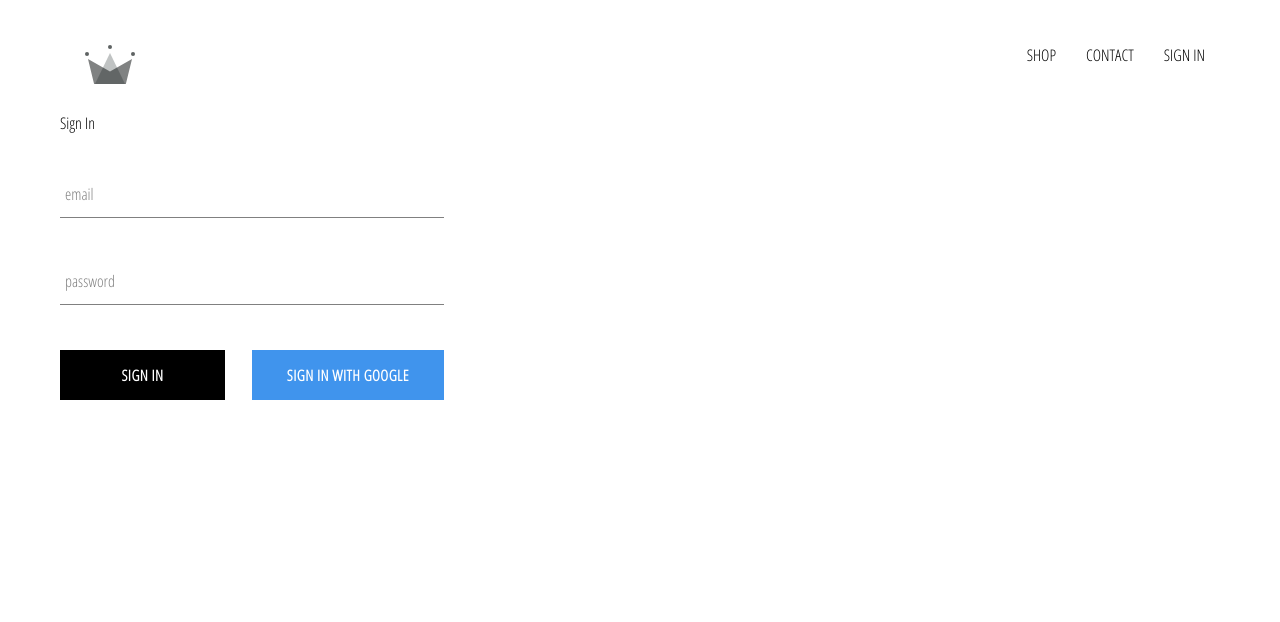
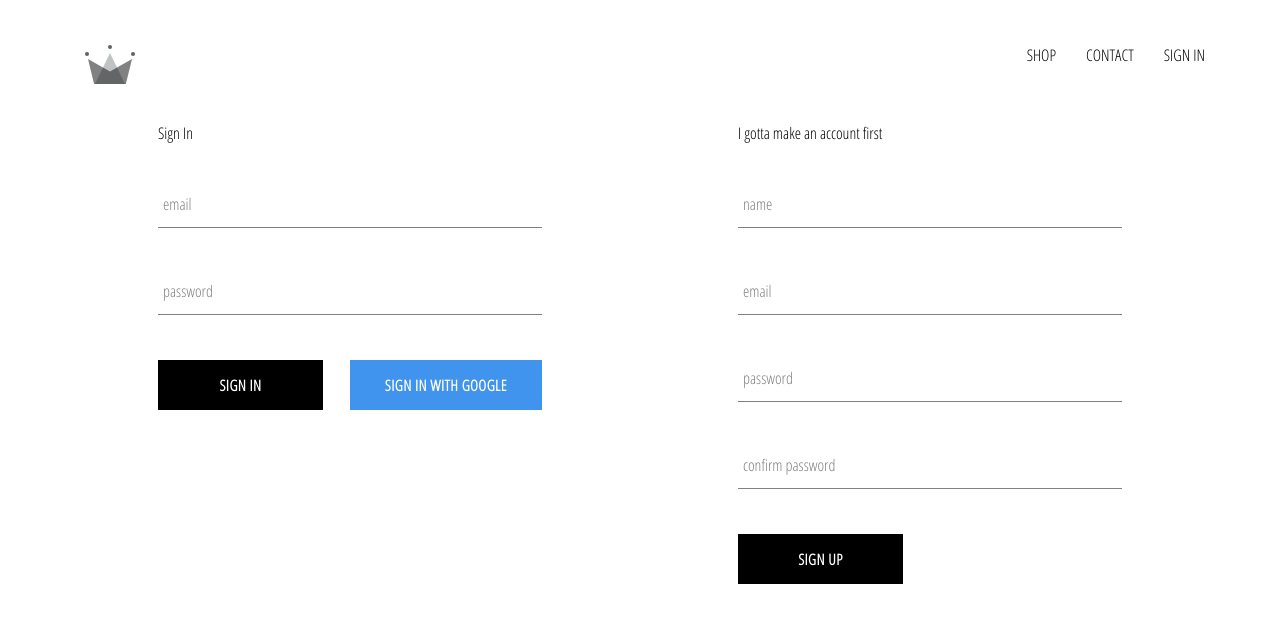
Before and after one commit to SiouxsieAsylum/E-CommerceApp, a React (Create React App) app: page /sign-in in a window 1280 px wide. Shown: the top 622 px of the page. Built offline with nearby package versions, Linux system fonts and the light colour scheme; no server answers.

Commit message:
sign in with oauth

```diff
--- a/package.json
+++ b/package.json
@@ -8,6 +8,7 @@
     "@testing-library/user-event": "^7.1.2",
     "firebase": "^7.24.0",
     "node-sass": "^4.14.1",
+    "prettier": "^2.1.2",
     "react": "^16.13.1",
     "react-dom": "^16.13.1",
     "react-router-dom": "^5.2.0",
--- a/src/App.js
+++ b/src/App.js
@@ -4,7 +4,7 @@ import Shop from './pages/shop/shop.jsx'
 import AuthContainer from './pages/authentication/auth-container.jsx'
 import Header from './components/header/header.jsx'
 import { Route, Switch, Link } from 'react-router-dom'
-import { auth } from './firebase/firebaseUtils'
+import { auth, createUserProfile } from './firebase/firebaseUtils'
 import './reset.css';
 import './App.css';
 
@@ -20,10 +20,22 @@ class App extends Component {
   unsubscribe = null;
 
   componentDidMount() {
-    this.unsubscribe = auth.onAuthStateChanged(user => {
-      this.setState({currentUser: user}, ()=>{
-        console.log(user)
-      })
+    this.unsubscribe = auth.onAuthStateChanged(async user => {
+      if (user) {
+        const ref =  await createUserProfile(user);
+        ref.onSnapshot(snapshot => {
+          const data = snapshot.data()
+          const { id } = snapshot;
+          this.setState({
+            currentUser: {
+              id,
+              ...data
+            }
+          }, () => console.log(this.state))
+        })
+      } else {
+        this.setState({currentUser: user})
+      }
     })
   }
 
--- a/src/components/form-input/form-input.jsx
+++ b/src/components/form-input/form-input.jsx
@@ -1,14 +1,15 @@
 import React from 'react';
 import './form-input.scss';
 
-const FormInput = ({label, handleChange, ...props}) => (
+const FormInput = ({label, handleChange, id, ...props}) => (
         <div className="group">
             { label ?
-                <label className={`${props.value.length ? 'shrink' : ''} form-input-label`} >{label}</label>
+                <label className={`${props.value.length ? 'shrink' : ''} form-input-label`} htmlFor={ id }>{ label }</label>
                 : null }
                 <input
                     className="form-input"
-                    {...props}
+                    id={ id }
+                    { ...props }
                     onChange={handleChange} />
         </div>
 )
--- a/src/components/sign-in/sign-in.jsx
+++ b/src/components/sign-in/sign-in.jsx
@@ -1,7 +1,7 @@
 import React, { Component } from 'react';
 import Button from '../button/button';
 import FormInput from '../form-input/form-input'
-import { signInWithGoogle } from '../../firebase/firebaseUtils'
+import { auth, signInWithGoogle } from '../../firebase/firebaseUtils'
 import './sign-in.scss';
 
 class SignIn extends Component {
@@ -18,30 +18,39 @@ class SignIn extends Component {
         this.setState({[name]: value})
     }
 
-    handleSubmit = (e) => {
+    handleSubmit = async (e) => {
         e.preventDefault();
-        this.setState({email: '', password: ''})
+        const { email, password } = this.state;
+
+        try {
+            await auth.signInWithEmailAndPassword(email, password);
+            this.setState({email: '', password: ''})
+        } catch(err) {
+            console.error(err)
+        }
+
     }
 
     render(){
+        const { email, password } = this.state;
         return (
             <div className="sign-in">
                 <h2>Sign In</h2>
                 <form onSubmit={this.handleSubmit}>
                     <FormInput
                         // required
-                        id="email"
+                        id="sign-in-email"
                         name="email"
                         type="email"
-                        value={this.state.email}
+                        value={email}
                         handleChange={this.handleChange}
                         label="email"
                         />
                     <FormInput
                         // required
-                        id="password"
+                        id="sign-in-password"
                         handleChange={this.handleChange}
-                        value={this.state.password}
+                        value={password}
                         name="password"
                         type="password"
                         label="password"
@@ -55,7 +64,6 @@ class SignIn extends Component {
                             onClick={ signInWithGoogle } >
                             Sign In With Google </Button>
                     </div>
-
                 </form>
             </div>
         )
--- /dev/null
+++ b/src/components/sign-up/sign-up.jsx
@@ -0,0 +1,102 @@
+import React, { Component } from 'react';
+import FormInput from '../form-input/form-input'
+import Button from '../button/button'
+import { auth, createUserProfile } from '../../firebase/firebaseUtils';
+import './sign-up.scss'
+
+class SignUp extends Component {
+    constructor(){
+        super();
+        this.state = {
+            displayName: '',
+            email: '',
+            password: '',
+            confirmPassword: ''
+        }
+    }
+
+    handleChange = (e) => {
+        const {name, value} = e.target;
+        this.setState({[name]: value})
+    }
+
+    handleSubmit = async (e) => {
+        e.preventDefault();
+        const { displayName, email, password, confirmPassword } = this.state;
+
+        if (password !== confirmPassword){
+            alert('please confirm that passwords match');
+            return;
+        }
+
+        try{
+            const { user } = await auth.createUserWithEmailAndPassword(email, password);
+            console.log('signup', user)
+            await createUserProfile(user, { displayName })
+            this.setState({
+                displayName: '',
+                email: '',
+                password: '',
+                confirmPassword: ''
+            })
+
+        } catch(err){
+            console.error(err)
+        }
+    }
+
+    render(){
+        const { displayName, email, password, confirmPassword } = this.state;
+        return (
+            <div className="sign-up">
+                <h2>I gotta make an account first</h2>
+                <form onSubmit={this.handleSubmit}>
+                <FormInput
+                        required
+                        id="display-name"
+                        name="displayName"
+                        type="text"
+                        value={displayName}
+                        handleChange={this.handleChange}
+                        label="name"
+                        />
+                    <FormInput
+                        required
+                        id="sign-up-email"
+                        name="email"
+                        type="email"
+                        value={email}
+                        handleChange={this.handleChange}
+                        label="email"
+                        />
+                    <FormInput
+                        required
+                        id="sign-up-password"
+                        handleChange={this.handleChange}
+                        value={password}
+                        name="password"
+                        type="password"
+                        label="password"
+                        />
+                    <FormInput
+                        required
+                        id="confirm-password"
+                        handleChange={this.handleChange}
+                        value={confirmPassword}
+                        name="confirmPassword"
+                        type="password"
+                        label="confirm password"
+                        />
+                    <div className="button-container">
+                        <Button
+                            type="submit" >
+                            SIGN UP </Button>
+                    </div>
+
+                </form>
+            </div>
+        )
+    }
+}
+
+export default SignUp;
--- /dev/null
+++ b/src/components/sign-up/sign-up.scss
@@ -0,0 +1,6 @@
+.sign-up {
+    width: 30vw;
+    display: flex;
+    flex-direction: column;
+    margin-top: 10px;
+}
--- a/src/firebase/firebaseUtils.js
+++ b/src/firebase/firebaseUtils.js
@@ -25,5 +25,28 @@ export const firestore = firebase.firestore();
 const provider = new firebase.auth.GoogleAuthProvider();
 provider.setCustomParameters({ prompt: 'select_account' })
 export const signInWithGoogle = () => auth.signInWithPopup(provider);
+export const createUserProfile = async (user, additionalData) => {
+  console.log('createUserProfile', user, additionalData)
+  if (!user) return;
+  const userRef = firestore.doc(`user/${user.uid}`)
+  const snapshot = await userRef.get()
+  if (!snapshot.exists) {
+    const { email, displayName } = user;
+    const createdAt = new Date();
+    console.log(user, additionalData)
+    try {
+      await userRef.set({
+        displayName,
+        email,
+        createdAt,
+        ...additionalData
+      })
+    } catch(err) {
+      console.error(err)
+    }
+
+  }
+  return userRef;
+}
 
 export default firebase;
--- a/src/pages/authentication/auth-container.jsx
+++ b/src/pages/authentication/auth-container.jsx
@@ -1,11 +1,13 @@
 import React from 'react';
 import SignIn from '../../components/sign-in/sign-in';
+import SignUp from '../../components/sign-up/sign-up';
 import './auth-container.scss';
 
 const AuthContainer = () => {
     return (
         <div className="auth-container">
             <SignIn />
+            <SignUp />
         </div>
     )
 }
--- a/src/pages/authentication/auth-container.scss
+++ b/src/pages/authentication/auth-container.scss
@@ -0,0 +1,4 @@
+.auth-container {
+    display: flex;
+    justify-content: space-around;
+}
```
Also changed, not shown: 1 other file (tests, documents, lock files or other folders).
